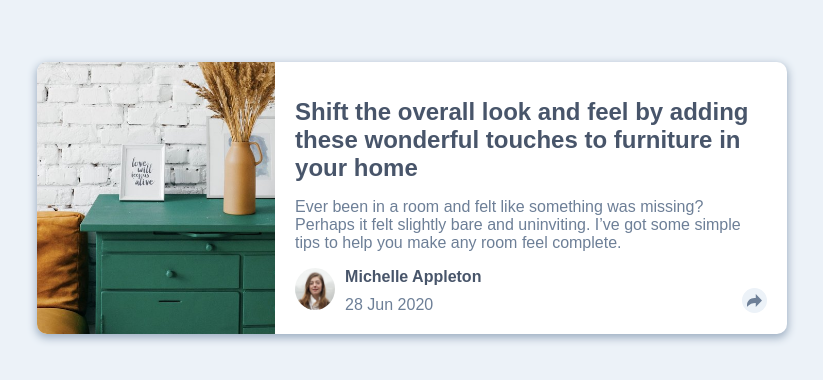
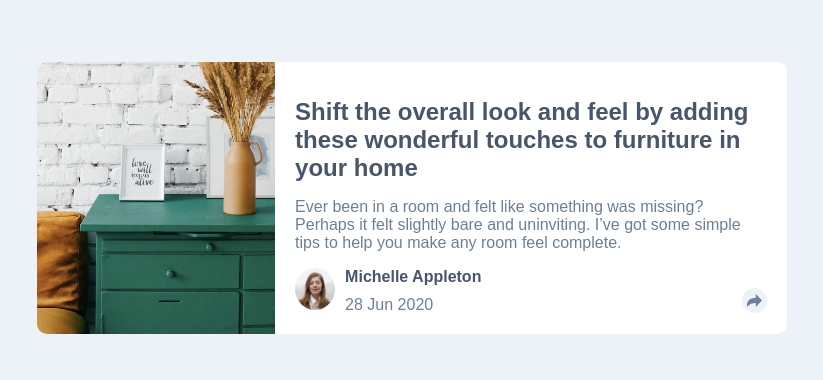
Before and after one commit to kidwizard42/article-preview-component, a plain HTML site: page index.html in a window 1280 px wide. Shown: the part 210-590 px from the top of the page, without its empty margins (228-1051 px from the left). Drawn offline with Linux system fonts and the light colour scheme.

Commit message:
Update styles.css
Changing white panel shadow color to something lighter.

```diff
--- a/styles.css
+++ b/styles.css
@@ -129,7 +129,7 @@ p{
   display: flex;
   flex-direction: column;
   position: relative;
-  box-shadow:0 3px 9px 1px #9eafc2;
+  box-shadow:0 3px 9px 1px #ecf2f8;
 }
 
 @media (min-width:768px) {
```
